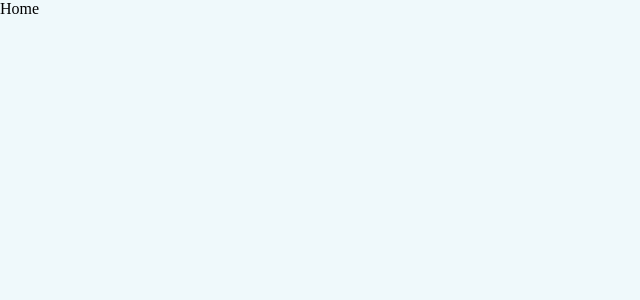
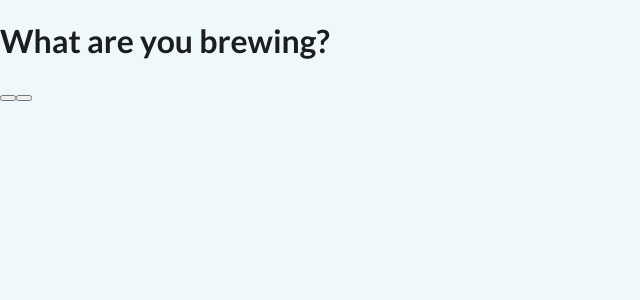
Before and after one commit to Mofante/react-brew, a React (Create React App) app: page / in a window 1280 px wide. Shown: the top 300 px of the page, without its empty margins (0-640 px from the left). Built offline with nearby package versions, Linux system fonts and the light colour scheme.

Commit message:
fonts added

```diff
--- a/public/index.html
+++ b/public/index.html
@@ -1,27 +1,13 @@
 <!DOCTYPE html>
 <html lang="en">
   <head>
+    <link rel="preconnect" href="https://fonts.googleapis.com">
+    <link rel="preconnect" href="https://fonts.gstatic.com" crossorigin>
+    <link href="https://fonts.googleapis.com/css2?family=Lato:wght@100;300;400;700;900&family=Prata&display=swap" rel="stylesheet">
     <meta charset="utf-8" />
-    <link rel="icon" href="%PUBLIC_URL%/favicon.ico" />
     <meta name="viewport" content="width=device-width, initial-scale=1" />
     <meta name="theme-color" content="#000000" />
-    <meta name="description" content="Web site created using create-react-app" />
-    <link rel="apple-touch-icon" href="%PUBLIC_URL%/logo192.png" />
-    <!--
-      manifest.json provides metadata used when your web app is installed on a
-      user's mobile device or desktop. See https://developers.google.com/web/fundamentals/web-app-manifest/
-    -->
-    <link rel="manifest" href="%PUBLIC_URL%/manifest.json" />
-    <!--
-      Notice the use of %PUBLIC_URL% in the tags above.
-      It will be replaced with the URL of the `public` folder during the build.
-      Only files inside the `public` folder can be referenced from the HTML.
-
-      Unlike "/favicon.ico" or "favicon.ico", "%PUBLIC_URL%/favicon.ico" will
-      work correctly both with client-side routing and a non-root public URL.
-      Learn how to configure a non-root public URL by running `npm run build`.
-    -->
-    <title>React App</title>
+    <title>Brew</title>
   </head>
   <body>
     <noscript>You need to enable JavaScript to run this app.</noscript>
--- a/src/components/styles/Global.js
+++ b/src/components/styles/Global.js
@@ -5,6 +5,8 @@
         box-sizing: border-box;
     }
     body {
+        font-family: "Lato";
+        color: #1C1D23;
         margin: 0;
         background-color: #EFF9FB;
     }
--- a/src/pages/Home.js
+++ b/src/pages/Home.js
@@ -1,7 +1,13 @@
 import React from "react";
 
 function Home() {
-	return <div>Home</div>;
+	return (
+		<div>
+			<h1>What are you brewing?</h1>
+			<button />
+			<button />
+		</div>
+	);
 }
 
 export default Home;
```
